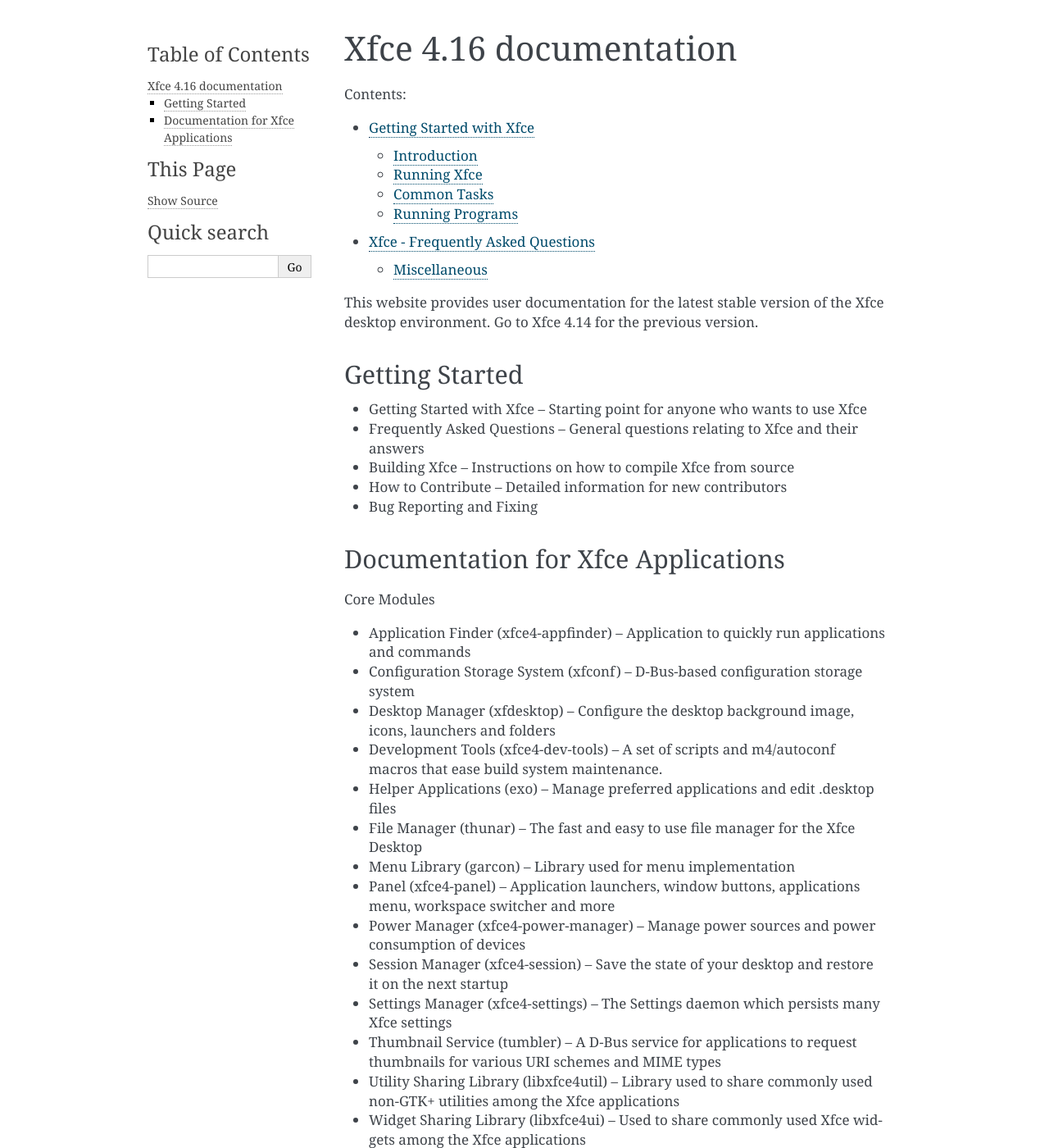
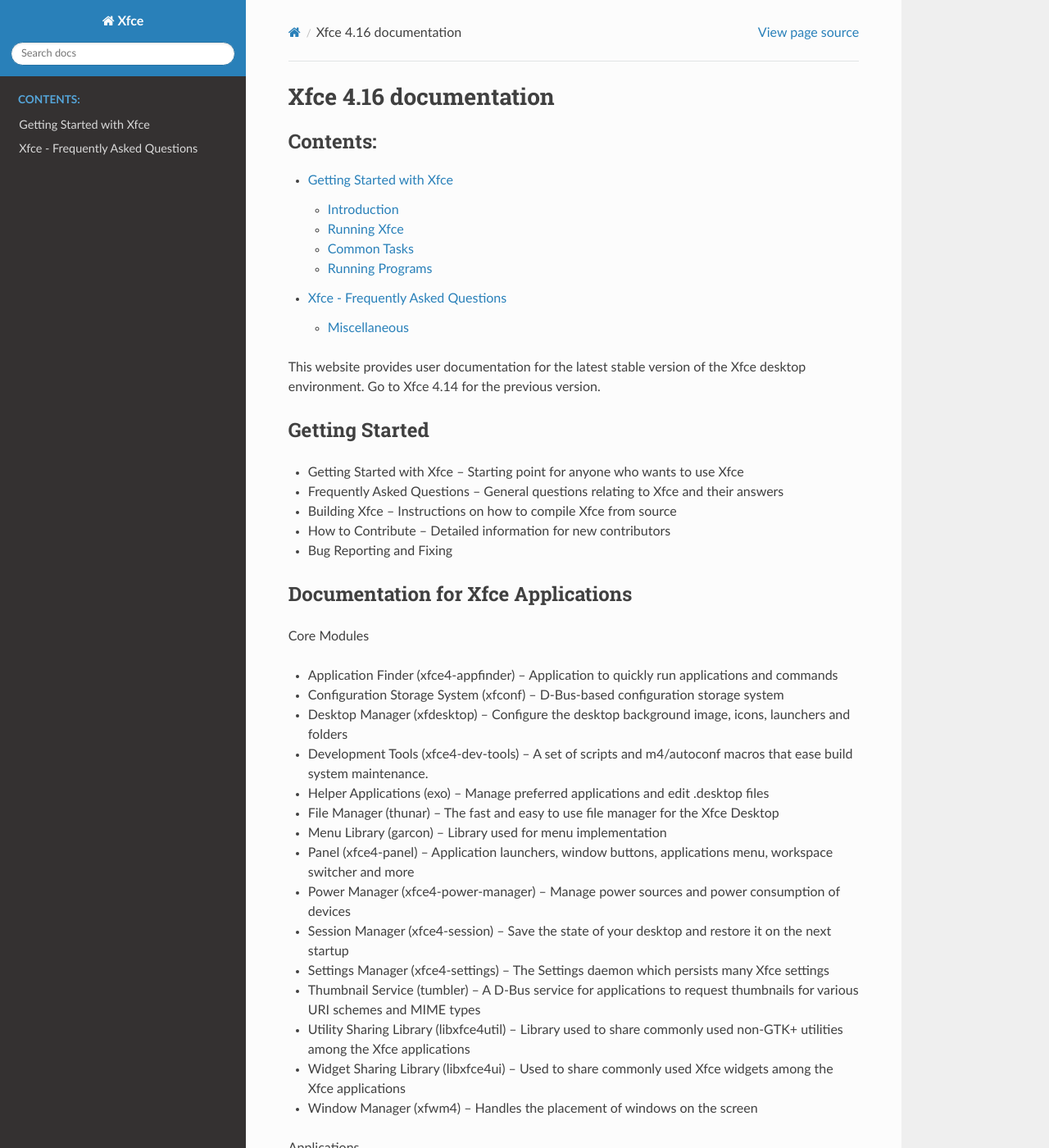
Before and after one commit to kevinbowen777/xfce, a Sphinx documentation site: the page built from docs/source/index.rst, in a window 1280 px wide and 1400 px high. Shown: the whole window at 82% size. Built offline with Sphinx 7.4.7 and the Read the Docs theme 2.0.0, drawn with Linux system fonts in a browser that asks for light colours; some of the changed text lies outside the part shown.

Commit message:
rtd theme setup

```diff
--- a/docs/source/conf.py
+++ b/docs/source/conf.py
@@ -46,7 +46,8 @@
 # The theme to use for HTML and HTML Help pages.  See the documentation for
 # a list of builtin themes.
 #
-html_theme = 'alabaster'
+#html_theme = 'alabaster'
+html_theme = 'sphinx_rtd_theme'
 
 # Add any paths that contain custom static files (such as style sheets) here,
 # relative to this directory. They are copied after the builtin static files,
--- a/requirements.txt
+++ b/requirements.txt
@@ -1,2 +1,3 @@
 myst-parser==0.17.0
 Sphinx==4.4.0
+sphinx-rtd-theme==1.0.0
```
